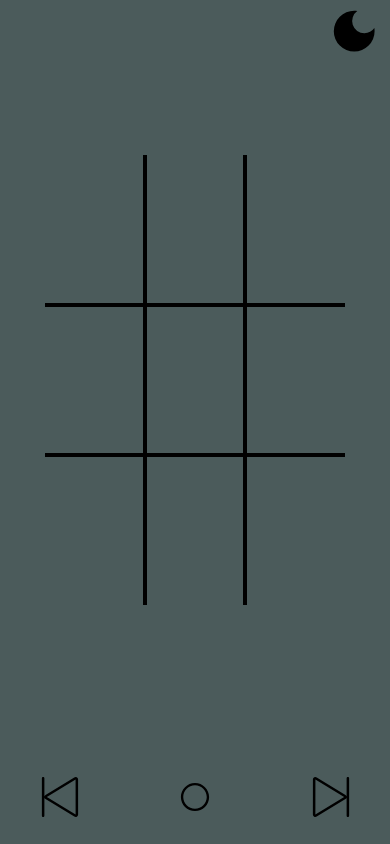
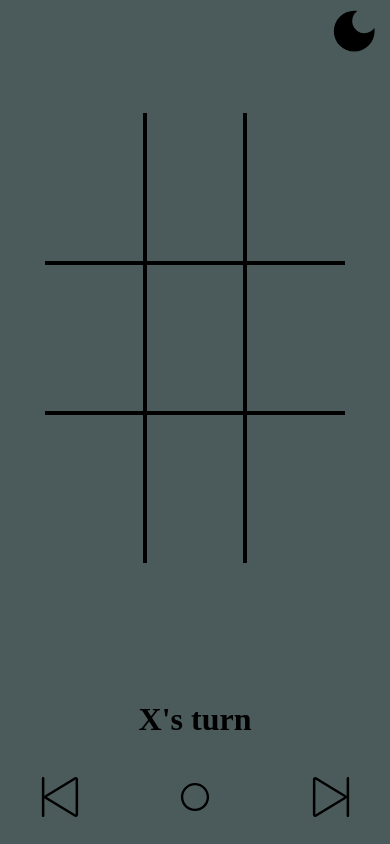
Before and after one commit to PrRonald/Tic-Tac-Toe-Game, a React (Create React App) app in the folder src/: page / in a window 390 px wide. Built offline with nearby package versions, Linux system fonts and the light colour scheme.

Commit message:
The  info status was added the viewr port in mobil update

```diff
--- a/src/App.jsx
+++ b/src/App.jsx
@@ -4,7 +4,6 @@ import {Board} from "./Components/Board";
 const infoContext = React.createContext(null);
 
 function Game(){
-
   const [gamer, setGamer] = useState(true);
   const [theme, setTheme] = useState(true);
   const [square, setSquare] = useState(Array(9).fill(null));
--- a/src/Components/Board.jsx
+++ b/src/Components/Board.jsx
@@ -5,17 +5,20 @@ import { Redo } from "./Redo";
 import { Restart } from "./Restar";
 import { Undo } from "./Undo";
 import { Square } from "./Square";
-import { calculateWinner } from "../JSX/winner";
+import { calculateWinner, isDraw } from "../JSX/winner";
 import { Theme } from "./theme";
 
 function Board() {
-
   const { gamer, setGamer,
           square, setSquare,
           squareCounter,
           counter, setCounter,
           setConstSquare,
           constCounter } = React.useContext(infoContext);
+
+  const winner = calculateWinner(square);
+  const draw = isDraw(square);
+
 
   function handleClik(i){
     const cpSquare = square.slice();
@@ -36,6 +39,15 @@ function Board() {
     setCounter(counter + 1);
   }
 
+  // this function  resize automatically when is open in a mobil
+  function resize() {
+    const doc =  document.documentElement;
+    doc.style.setProperty('--app-heigh', `${window.innerHeight}px`);
+
+  }
+
+  window.addEventListener('resize', resize);
+  resize();
 
   return(
     <>
@@ -96,7 +108,12 @@ function Board() {
           </div>
         </div>
       </div>
+
+      <div className="container-turn">
+        <h1>{draw || winner ? ( draw ? "Draw" : "The Winner is " + winner ):(gamer ? "X's turn": "O's turn")}</h1>
+      </div>
     </div>
+
     <div className="butto-theme-container">
         <Theme/>
     </div>
--- a/src/JSX/winner.jsx
+++ b/src/JSX/winner.jsx
@@ -18,4 +18,21 @@ function calculateWinner(squares) {
     return null;
   }
 
-export {calculateWinner};
+  function isDraw(squares) {
+
+    // Verificar si hay un espacio vacío en el tablero
+    const isBoardFull = squares.every(square => square !== null);
+
+    // Verificar si hay un ganador
+    const winner = calculateWinner(squares);
+
+    // Si no hay ganador y el tablero está lleno, es un empate
+    if (!winner && isBoardFull) {
+      return true;
+    } else {
+      return false;
+    }
+  }
+
+
+export {calculateWinner, isDraw};
--- a/src/Styles/styles.css
+++ b/src/Styles/styles.css
@@ -1,5 +1,6 @@
 :root{
   --main-color: rgb(75, 91, 91);
+  --app-height: 100vh;
 }
 
 *{
@@ -12,11 +13,13 @@
   display: flex;
   justify-content: center;
   width: 100%;
-  height: 100vh;
+  height: var(--app-height);
   background-color: var(--main-color);
+  overflow: hidden;
 }
 
 .button-themes{
+
   font-size: 3.4rem;
   color: black;
   background-color:var(--main-color);
@@ -28,7 +31,7 @@
 
 .container{
   display: grid;
-  grid-template-rows: [star-row] 10vh [midle-row] 85vh [edge-row];
+  grid-template-rows: [star-row] 10vh [second-row] 7vh [midle-row] 83vh [edge-row];
   grid-template-columns: [star-columns] 30vw [end-columns];
   justify-content: center;
   background-color:var(--main-color);
@@ -45,6 +48,11 @@
   flex-direction: row;
   align-items: center;
   justify-content: space-between;
+}
+
+.container-turn{
+  grid-row-start: second-row ;
+  justify-self: center;
 }
 
 .button-cont{
@@ -134,26 +142,35 @@
   display: none;
 }
 
-
-
-@media screen and (max-width: 800px) {
+@media screen and (max-width: 850px) {
   .container{
     display: grid;
-    grid-template-rows: [star-row] 90vh [midle-row] 10vh [edge-row];
+    grid-template-rows: [star-row] 83vh [second-row] 7vh [midle-row] 10vh [edge-row];
     grid-template-columns: [star-columns] 90vw [end-columns];
     justify-content: center;
     background-color:var(--main-color);
   }
 
+  .container-square{
+    grid-row-start: star-row;
+    grid-row-end: second-row;
+    justify-self: center;
+   }
+
+  .container-turn{
+    grid-row-start: second-row;
+    grid-row-end: midle-row;
+    justify-self: center;
+  }
+
+  .container-turn h1{
+    font-size: 2rem;
+  }
+
   .container-button{
     grid-row-start: midle-row;
-    display: flex;
-    justify-content: center;
-   }
-
-  .container-square{
-    display: flex;
-    align-items: center;
+    grid-row-end: edge-row;
+    justify-self: center;
    }
 
   .square-container-items{
@@ -171,8 +188,12 @@
 @media screen and (max-height: 600px) {
 
   .container{
-    grid-template-rows: [star-row] 75vh [midle-row] 25vh [edge-row];
+    grid-template-rows: [star-row] 75vh [second-row] 10vh [midle-row] 15vh [edge-row];
     grid-template-columns: [star-columns] 90vw [end-columns];
+  }
+
+  .container-turn h1{
+    font-size: 1.5rem;
   }
 
   .container-button{
```
